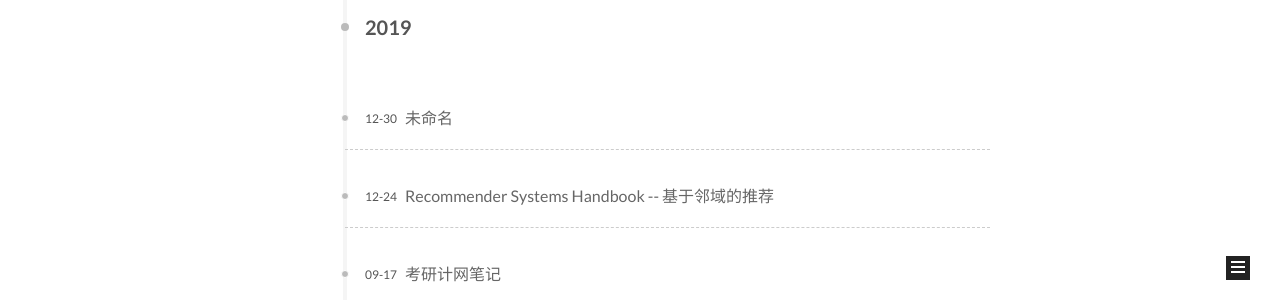
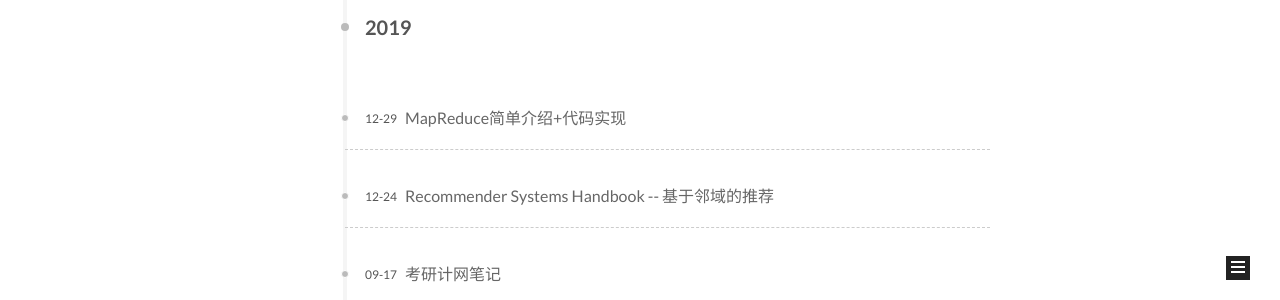
Before and after one commit to 41xu/41xu.github.io_blog, a Jekyll site: the page built from archives/index.html, in a window 1280 px wide. Shown: the part 575-875 px from the top of the page. Built offline with Jekyll 4.4.1, drawn with Linux system fonts in a browser that asks for light colours; comment, search, counter and statistics services are not loaded; some of the changed lines change nothing that is shown.

Commit message:
Update 2019-12-29-MapReduce-Introduction.md

```diff
--- a/_posts/2019-12-29-MapReduce-Introduction.md
+++ b/_posts/2019-12-29-MapReduce-Introduction.md
@@ -1,16 +1,7 @@
 ---
-title：	MapReduce简单介绍+代码实现
-tag:	Hadoop
+title:  MapReduce简单介绍+代码实现
+tags:   Hadoop
 ---
-
-> 上一篇博客已经是一年前了...上一篇博客里简单介绍了Hadoop和HDFS
->
-> 这篇我们就来谈谈MapReduce及相关代码实现吧！
->
-> 照例附上[官网链接](http://hadoop.apache.org/docs/r1.0.4/cn/quickstart.html)
-
->Hadoop系列文章002
-
 <head>
     <script src="https://cdn.mathjax.org/mathjax/latest/MathJax.js?config=TeX-AMS-MML_HTMLorMML" type="text/javascript"></script>
     <script type="text/x-mathjax-config">
@@ -22,8 +13,15 @@
         });
     </script>
 </head>
+> 上一篇博客已经是一年前了...上一篇博客里简单介绍了Hadoop和HDFS
+>
+> 这篇我们就来谈谈MapReduce及相关代码实现吧！
+>
+> 照例附上[官网链接](http://hadoop.apache.org/docs/r1.0.4/cn/quickstart.html)
 
-# MapReduce简单介绍+代码实现
+>Hadoop系列文章002
+
+
 
 ## MapReduce 概述
 
```
